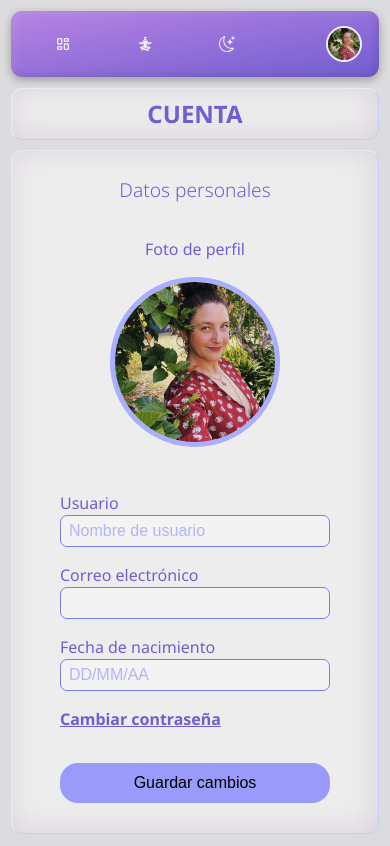
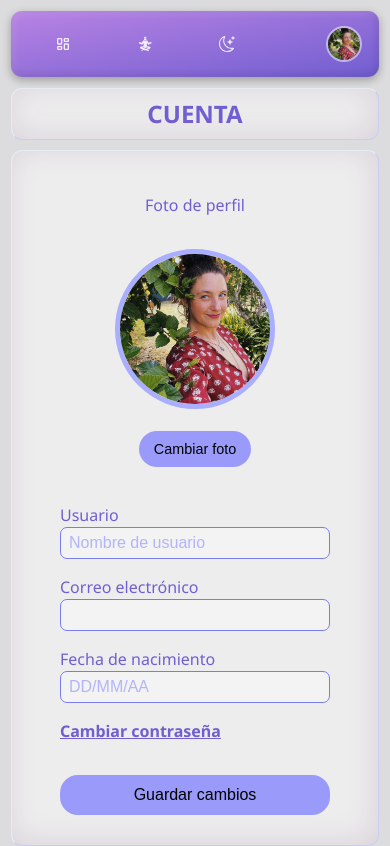
Before and after one commit to tomasjibaja/edb0.1, a React (Vite) app: page /cuenta in a window 390 px wide. Built offline with nearby package versions, Linux system fonts and the light colour scheme; sample sign-in values are in the browser's storage.

Commit message:
mejroada profile page y algunas cosas de layout

```diff
--- a/src/App.jsx
+++ b/src/App.jsx
@@ -1,6 +1,7 @@
-import { ToastContainer, toast } from 'react-toastify';
+import { ToastContainer } from 'react-toastify';
 import Router from './router/Router'
 import './App.css'
+
 
 function App() {
 
--- a/src/components/LoginForm.css
+++ b/src/components/LoginForm.css
@@ -50,14 +50,14 @@
 
 .login-form--password-toggle {
   position: absolute;
-  color: var(--purpura);
-  font-weight: 700;
+  color: var(--lila-dark);
+  font-weight: 500;
   right: 2rem;
   cursor: pointer;
 }
 
 .login-form--password-toggle:hover {
-  color: var(--lila-dark);
+  color: var(--blanco-70);
 }
 
 .login-form > form > input {
--- a/src/components/Sidebar.css
+++ b/src/components/Sidebar.css
@@ -58,7 +58,7 @@
   height: 2.5rem;
   border-radius: 50%;
   object-fit: cover;
-  border: 2px solid rgba(255, 255, 255, 0.87);
+  border: 2px solid var(--blanco-50);
   cursor: pointer;
 }
 
--- a/src/pages/Account.css
+++ b/src/pages/Account.css
@@ -26,6 +26,10 @@
 }
 
 .account--personal {
+  display: flex;
+  flex-direction: row;
+  align-items: center;
+  justify-content: center;
   flex-grow: 1;
   padding: 10px 40px;
 }
@@ -36,21 +40,24 @@
 }
 
 .account--personal-container {
+  width: 90%;
   display: flex;
   flex-direction: row;
-  align-items: flex-start;
-  justify-content: space-around;
+  align-items: center;
+  justify-content: space-evenly;
 }
 
 .account--personal-container > form {
   display: flex;
   flex-direction: column;
+  align-items: center;
   padding: 20px;
-  flex-grow: 1;
+  width: 50%;
+  border-right: 1px solid var(--lila-50);
 }
 
 .account--personal-container > form > * {
-  width: 500px;
+  width: 450px;
   box-sizing: border-box;
   transition: all .3s ease;
 }
@@ -87,6 +94,7 @@
   margin-bottom: 2rem;
   text-decoration: underline;
   font-weight: 700;
+  cursor: pointer;
 }
 
 .account--personal-container > form > button {
@@ -104,7 +112,18 @@
 }
 
 .account--profile-pic {
-  width: 500px;
+  display: flex;
+  flex-direction: column;
+  align-items: center;
+  justify-content: center;
+  width: 30%;
+  height: 100%;
+  flex-grow: 1;
+}
+
+.account--img-specs {
+  font-size: .8rem;
+  color: var(--lila);
 }
 
 .account--profile-pic > h3 {
@@ -112,12 +131,39 @@
   font-size: 1rem;
 }
 
-.account--profile-pic > img {
+.account--pic-wrapper {
+  position: relative;
+  border-radius: 50%;
+  width: 200px;
+  height: 200px;
+  cursor: pointer;
+}
+
+.account--pic-wrapper > img {
   border-radius: 50%;
   width: 200px;
   height: 200px;
   object-fit: cover;
   border: 5px solid var(--dawn);
+  transition: all .3s ease-in-out;
+  box-sizing: border-box;
+}
+
+#account--camera {
+  font-size: 4rem;
+  position: absolute;
+  inset: 0;
+  margin: auto;
+  color: transparent;
+  transition: all .3s ease-in-out;
+}
+
+.account--pic-wrapper:hover > img {
+  border: 9px solid var(--pale);
+}
+
+.account--pic-wrapper:hover > #account--camera {
+  color: var(--lila-70);
 }
 
 @media (max-width: 800px) {
@@ -151,12 +197,39 @@
   }
 
   .account--profile-pic {
-    width: fit-content;
-    height: 250px;
+    gap: 1rem;
+    width: 100%;
+    padding: 1rem;
   }
 
-  .account--profile-pic > img {
+  .account--personal-container > form {
+    width: 100%;
+    border: none;
+  }
+
+  .account--pic-wrapper {
+    height: unset;
+  }
+
+  .account--pic-wrapper:hover > img {
+    border: 5px solid var(--dawn);
+  }
+
+  .account--pic-wrapper:hover > #account--camera {
+    color: transparent;
+  }
+
+  .account--pic-wrapper > img {
     width: 160px;
     height: 160px;
   }
+
+  #profile-pic-change {
+    font-weight: 500;
+    font-size: .9rem;
+    padding: 10px 15px;
+    background-color: var(--lila);
+    border-radius: 18px;
+    border: none;
+  }
 }
--- a/src/pages/Account.jsx
+++ b/src/pages/Account.jsx
@@ -1,6 +1,8 @@
 import React, { useState } from 'react'
 import { toast, Slide } from 'react-toastify'
 import { useForm } from 'react-hook-form';
+import { FaCamera } from "react-icons/fa";
+import { isMobile } from 'react-device-detector';
 import './Account.css'
 
 const Account = () => {
@@ -19,6 +21,28 @@ const Account = () => {
     })
   }
 
+  const handlePicChange = () => {
+    toast('Has cambiado tu foto de perfil', {
+      position: 'bottom-center',
+      autoClose: 2000,
+      closeButton: false,
+      hideProgressBar: true,
+      transition: Slide,
+      className: 'toast-session'
+    })
+  }
+
+  const handlePasswordChange = () => {
+    toast('Has cambiado tu contraseña', {
+      position: 'bottom-center',
+      autoClose: 2000,
+      closeButton: false,
+      hideProgressBar: true,
+      transition: Slide,
+      className: 'toast-session'
+    })
+  }
+
   return (
     <div className='account'>
       <div className="account--top">
@@ -27,7 +51,6 @@ const Account = () => {
         </div>
       </div>
       <div className="account--personal card">
-        <h2>Datos personales</h2>
         <div className="account--personal-container">
           <form onSubmit={handleSubmit(onSubmit)}>
             <label htmlFor="user">Usuario</label>
@@ -40,13 +63,33 @@ const Account = () => {
             <label htmlFor="dob">Fecha de nacimiento</label>
             <input placeholder='DD/MM/AA' {...register('dob', { required: true })} />
 
-            <a onClick={() => {}}>Cambiar contraseña</a>
+            <a onClick={() => handlePasswordChange()}>Cambiar contraseña</a>
 
             <button type='submit'>Guardar cambios</button>
           </form>
           <div className="account--profile-pic">
             <h3>Foto de perfil</h3>
-            <img src="./lu-bio.jpeg" alt="" />
+            <div
+              className="account--pic-wrapper"
+              onClick={() => handlePicChange()}
+            >
+              <img src="./lu-bio.jpeg" alt="" />
+              <FaCamera id='account--camera' />
+            </div>
+            {
+              isMobile &&
+              <button
+                id='profile-pic-change'
+                onClick={() => handlePicChange()}
+              >
+                Cambiar foto
+              </button>
+            }
+            {!isMobile && <p className='account--img-specs'>
+              Mínimo recomendado: 500x500px <br/>
+              Máximo recomendado: 900x900px <br/>
+              PNG o JPG
+            </p>}
           </div>
         </div>
       </div>
--- a/src/pages/Dashboard.jsx
+++ b/src/pages/Dashboard.jsx
@@ -3,6 +3,7 @@ import MoonPhases from '../components/MoonPhases'
 import './Dashboard.css'
 
 const Dashboard = () => {
+
   return (
     <div className='dashboard'>
       <div className="dashboard--top">
--- a/src/pages/Login.css
+++ b/src/pages/Login.css
@@ -5,7 +5,7 @@
   height: 100%;
   min-width: 64%;
   object-fit: cover;
-  transition: transform .7s ease;
+  transition: transform 1.6s ease;
   animation: login-brightness 18s ease-in-out infinite;
 }
 
```
Also changed, not shown: 2 other files (tests, documents, lock files or other folders).
